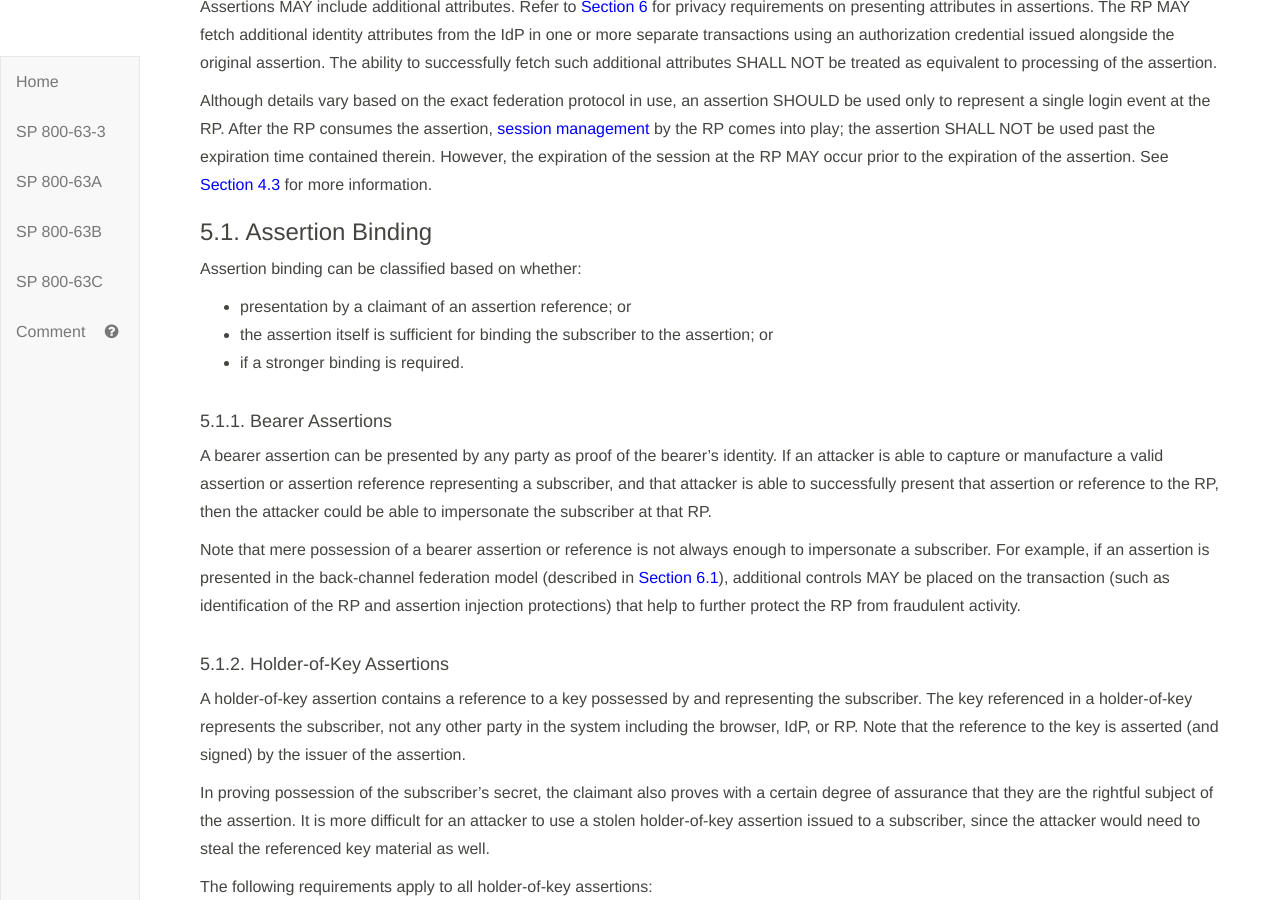
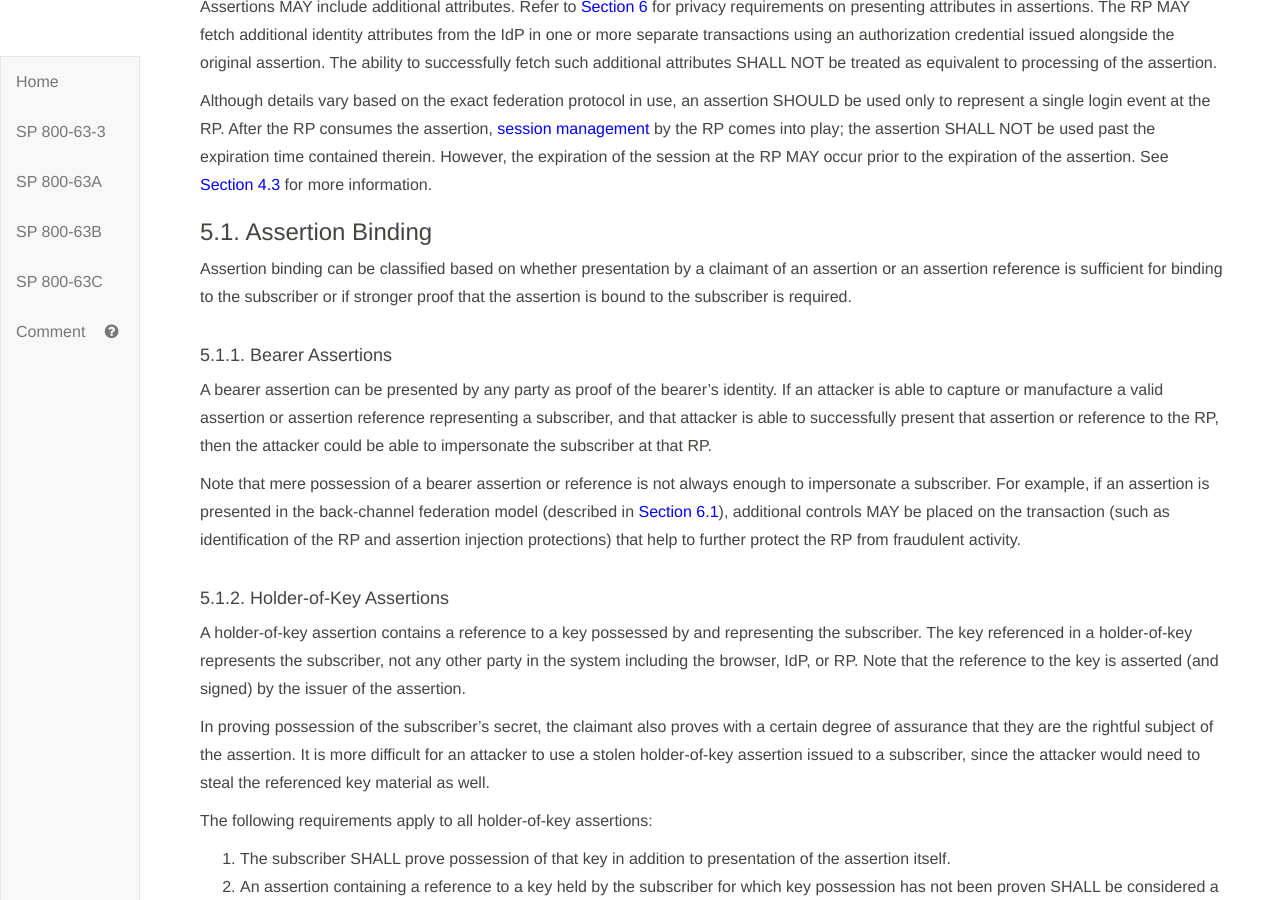
Before and after one commit to usnistgov/800-63-3, a Jekyll site: the page built from sp800-63c/sec5_assertions.md, in a window 1280 px wide and 900 px high, scrolled down 962 px. Built offline with Jekyll 4.4.1, drawn with Linux system fonts in a browser that asks for light colours; our own code applies the rules of GitHub Pages for plain Markdown files.

Commit message:
Fix PR review comments.

```diff
--- a/sp800-63c/sec5_assertions.md
+++ b/sp800-63c/sec5_assertions.md
@@ -34,10 +34,7 @@ Although details vary based on the exact federation protocol in use, an assertio
 
 ### 5.1. Assertion Binding
 
- Assertion binding can be classified based on whether:
- - presentation by a claimant of an assertion reference; or
- - the assertion itself is sufficient for binding the subscriber to the assertion; or
- - if a stronger binding is required.
+ Assertion binding can be classified based on whether presentation by a claimant of an assertion or an assertion reference is sufficient for binding to the subscriber or if stronger proof that the assertion is bound to the subscriber is required.
 
 #### 5.1.1. Bearer Assertions
 
```
Also changed, not shown: sp800-63-3/definitions.md (+1 -1 lines), sp800-63c/sec4_federation.md (+1 -1 lines), sp800-63c/sec7_fal.md (+1 -1 lines).
